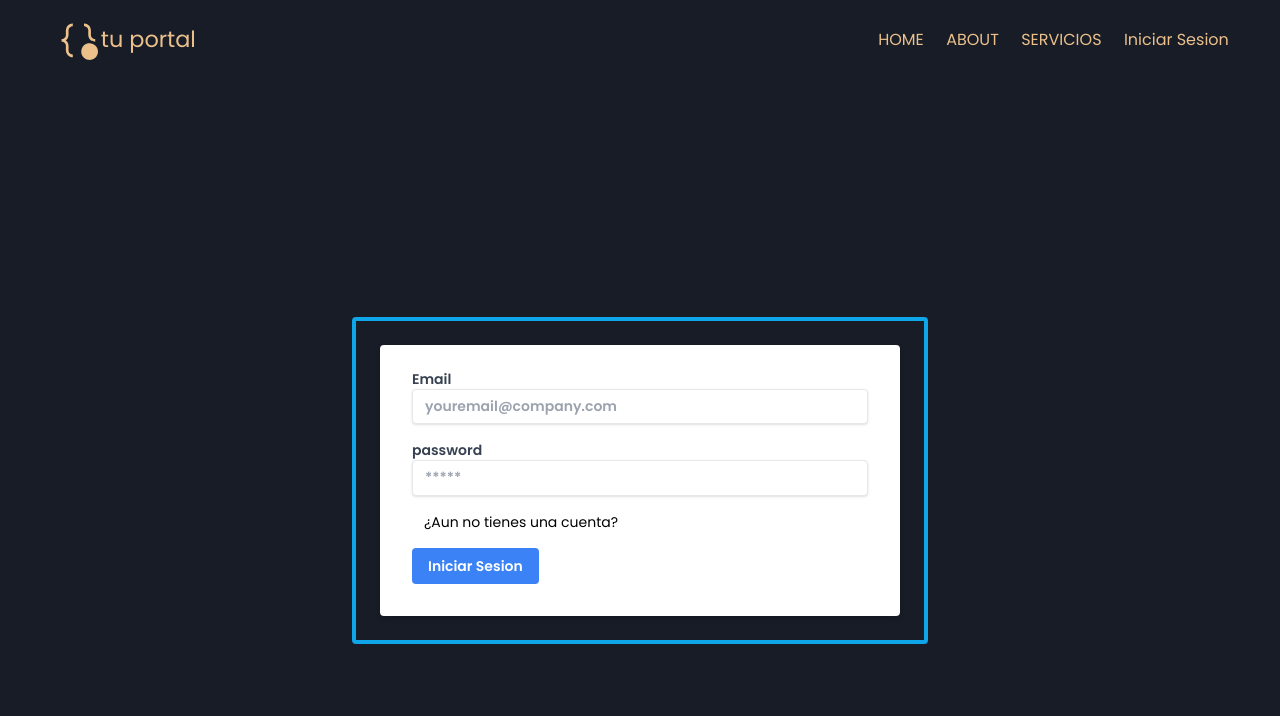
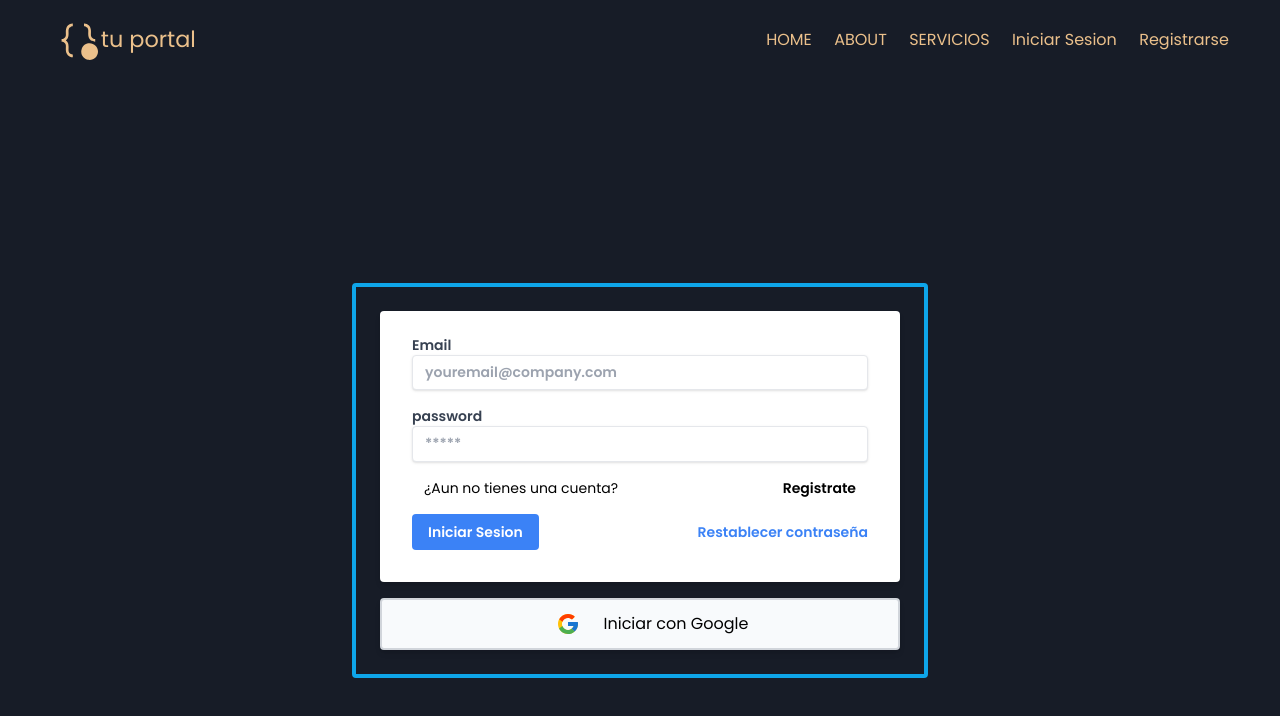
Before and after one commit to AlexSuarezRodriguez/you_portal, a React (Create React App) app: page /login in a window 1280 px wide. Shown: the top 716 px of the page. Built offline with nearby package versions, Linux system fonts and the light colour scheme; no server answers; a web font is replaced by a local one.

Commit message:
add component FormationAcademic

```diff
--- a/src/components/NavBar/index.jsx
+++ b/src/components/NavBar/index.jsx
@@ -6,7 +6,7 @@ import { NavHashLink } from 'react-router-hash-link';
 import { VscBracketDot } from 'react-icons/vsc';
 import { FaBars, FaTimes } from 'react-icons/fa';
 import { useAuth } from '../../context/authContext';
-import { HOME_ROUTE, LOGIN, FORM_TEMPLATE } from '../../constants/Routes';
+import { HOME_ROUTE, LOGIN, FORM_TEMPLATE, REGISTER } from '../../constants/Routes';
 import {
   NavbarContainer,
   NavbarWrapper,
@@ -75,9 +75,14 @@ function Navbar() {
               </>
             )
               : (
-                <MenuItem onClick={() => changeClick()}>
-                  <MenuItemLink><NavLink to={LOGIN}>Iniciar Sesion</NavLink></MenuItemLink>
-                </MenuItem>
+                <>
+                  <MenuItem onClick={() => changeClick()}>
+                    <MenuItemLink><NavLink to={LOGIN}>Iniciar Sesion</NavLink></MenuItemLink>
+                  </MenuItem>
+                  <MenuItem onClick={() => changeClick()}>
+                    <MenuItemLink><NavLink to={REGISTER}>Registrarse</NavLink></MenuItemLink>
+                  </MenuItem>
+                </>
               )}
           </Menu>
         </NavbarWrapper>
--- a/src/components/steps/Confirmation.jsx
+++ b/src/components/steps/Confirmation.jsx
@@ -24,10 +24,11 @@ export default function Final() {
         <div>
           <div className="flex flex-col items-start">
             {
-            Object.keys(userData).map((element) => (element === 'formation'
+            Object.keys(userData).map((element, key) => (element === 'formation'
               ? formation(userData[element])
               : (
-                <p key={element}>
+                // eslint-disable-next-line react/jsx-props-no-spreading
+                <p {...key}>
                   <strong>{element}</strong>
                   :
                   {' '}
--- a/src/components/steps/FormationAcademic.jsx
+++ b/src/components/steps/FormationAcademic.jsx
@@ -48,7 +48,15 @@ function FormSchool({ onHandleSubmit }) {
           />
         </div>
       </div>
-      <button type="submit">agregar</button>
+      <div className="flex justify-end">
+        <button
+          type="submit"
+          className="cursor-pointer rounded-lg bg-green-500 py-0.5 px-2 font-semibold uppercase text-white transition duration-200 ease-in-out hover:bg-slate-700 hover:text-white"
+        >
+          GUARDAR
+        </button>
+
+      </div>
     </form>
 
   );
@@ -57,7 +65,8 @@ function FormSchool({ onHandleSubmit }) {
 export default function Account() {
   const { userData, setUserData } = useStepperContext();
   const [schools, setSchools] = useState([]);
-
+  const [formulario, setFormulario] = useState(1);
+  const characters = Array.from({ length: formulario }, (_, i) => (i));
   const handleSubmit = (school) => {
     const data = [...schools, school];
     setSchools(data);
@@ -67,7 +76,29 @@ export default function Account() {
   }, [schools]);
   return (
     <div>
-      <FormSchool onHandleSubmit={handleSubmit} />
+      {
+        characters.map(() => (
+          <FormSchool onHandleSubmit={handleSubmit} />
+
+        ))
+      }
+      <div className="flex items-center justify-between">
+        <button
+          type="button"
+          onClick={() => setFormulario(formulario + 1)}
+          className="bg-blue-500 hover:bg-blue-700 text-white text-sm font-bold py-2 px-4 rounded focus:outline focus:shadow-outline"
+        >
+          Añadir Educacion
+        </button>
+        {/* <button
+          type="button"
+          onClick={() => setFormulario(formulario - 1)}
+          className="bg-blue-500 hover:bg-blue-700 text-white text-sm font-bold
+          py-2 px-4 rounded focus:outline focus:shadow-outline"
+        >
+          Borrar campo
+        </button> */}
+      </div>
     </div>
   );
 }
--- a/src/page/Login/index.jsx
+++ b/src/page/Login/index.jsx
@@ -1,7 +1,27 @@
-import React from 'react';
-import { Formik } from 'formik';
+/* eslint-disable react/no-unstable-nested-components */
+/* eslint-disable jsx-a11y/label-has-associated-control */
+import React, { useEffect } from 'react';
+import { useNavigate, Link } from 'react-router-dom';
+import { Formik, Form, Field, ErrorMessage } from 'formik';
+import { FcGoogle } from 'react-icons/fc';
+import { useAuth } from '../../context/authContext';
 
 function Login() {
+  const navigate = useNavigate();
+  const { loginWithGoogle, user, login } = useAuth();
+  const handleGoogleSignIn = async () => {
+    try {
+      await loginWithGoogle();
+    } catch (error) {
+      alert('error.message');
+    }
+  };
+  useEffect(() => {
+    if (user && user.uid) {
+      navigate(`/youPortal/${user.uid}`);
+    }
+  }, [user]);
+
   return (
     <div className="bg-[#171c27] h-screen text-black flex">
       <div className="w-full max-w-xl m-auto">
@@ -29,49 +49,43 @@ function Login() {
                 }
                 return errors;
               }}
-              onSubmit={(values, { resetForm }) => {
-                resetForm();
-                console.log(values);
-                console.log('formualrio enviado');
+              onSubmit={async (values) => {
+                await login(values.email, values.password);
               }}
             >
-              {({ values, handleSubmit, handleChange, handleBlur, errors, touched }) => (
+              {({ errors }) => (
 
-                <form className="bg-white shadow-md rounded px-8 pt-6 pb-8 mb-4" onSubmit={handleSubmit}>
+                <Form className="bg-white shadow-md rounded px-8 pt-6 pb-8 mb-4">
                   <div className="mb-4">
                     <label htmlFor="email" className="grid text-gray-700 text-sm font-bold mb-2">
                       Email
-                      <input
+                      <Field
                         type="email"
                         name="email"
                         id="email"
-                        onChange={handleChange}
-                        onBlur={handleBlur}
-                        value={values.email}
                         placeholder="youremail@company.com"
                         className="shadow appearance-none border rounded w-full py-2 px-3 text-gray-700 leading-tight focus:outline-none focus:shadow-outline"
                       />
                     </label>
-                    {touched.email && errors.email && <div className="text-red-700">{errors.email}</div>}
+                    <ErrorMessage name="password" component={() => (<div className="text-red-700">{errors.email}</div>)} />
                   </div>
                   <div className="mb-4">
                     <label htmlFor="password" className="grid text-gray-700 text-sm font-bold mb-2">
                       password
-                      <input
+                      <Field
                         type="password"
                         name="password"
                         id="password"
-                        onChange={handleChange}
-                        onBlur={handleBlur}
-                        value={values.password}
                         placeholder="*****"
                         className="shadow appearance-none border rounded w-full py-2 px-3 text-gray-700 leading-tight focus:outline-none focus:shadow-outline"
                       />
                     </label>
-                    {touched.password && errors.password && <div className="text-red-700">{errors.password}</div>}
+                    <ErrorMessage name="password" component={() => (<div className="text-red-700">{errors.password}</div>)} />
+
                   </div>
                   <p className="my-4 text-sm flex justify-between px-3">
                     ¿Aun no tienes una cuenta?
+                    <Link to="/register" className="hover:text-blue-800 font-bold">Registrate</Link>
                   </p>
                   <div className="flex items-center justify-between">
                     <button
@@ -80,10 +94,26 @@ function Login() {
                     >
                       Iniciar Sesion
                     </button>
+                    <Link
+                      to="/forgorPassword"
+                      className="inline-block align-baseline font-bold text-sm text-blue-500 hover:text-blue-800"
+                    >
+                      Restablecer contraseña
+                    </Link>
                   </div>
-                </form>
+                </Form>
               )}
             </Formik>
+            <button
+              type="button"
+              onClick={handleGoogleSignIn}
+              className="flex items-center justify-center bg-slate-50 hover:bg-slate-200 text-black shadow-md rounded border-2 border-gray-300 py-3 px-4 w-full"
+            >
+              <div className="px-6 text-2xl ">
+                <FcGoogle />
+              </div>
+              Iniciar con Google
+            </button>
           </div>
         </div>
       </div>
--- a/src/page/Register/index.jsx
+++ b/src/page/Register/index.jsx
@@ -19,7 +19,7 @@ function Register() {
     setMenError('');
     try {
       await signUp(user.email, user.password);
-      navigate('/');
+      navigate('/formTemplate');
     } catch (error) {
       setMenError(error.message);
     }
--- a/src/page/TemplateUser/index.jsx
+++ b/src/page/TemplateUser/index.jsx
@@ -32,8 +32,8 @@ function HomepageUSer() {
   } = data;
   if (loading) return <h1>Cargando</h1>;
 
-  useEffect(() => {
-    getDocument('informationUser', params.idUser).then((element) => {
+  useEffect(async () => {
+    await getDocument('informationUser', params.idUser).then((element) => {
       setData(element);
     });
   }, []);
```
